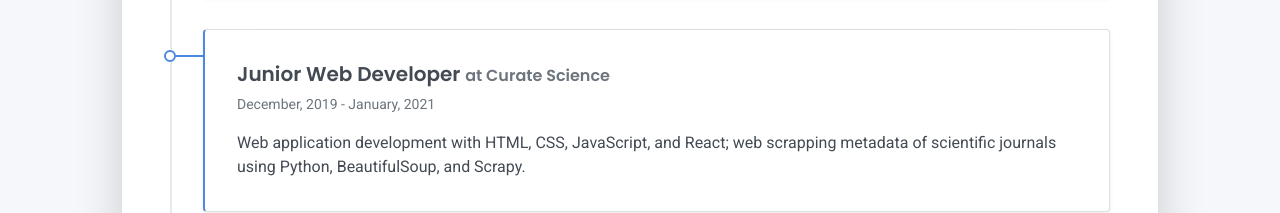
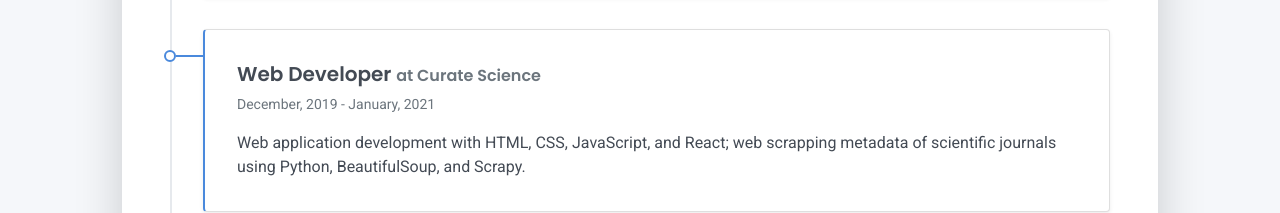
Before and after one commit to dominik-lenda/resume-azure-acg-challenge, a plain HTML site: page frontend/index.html in a window 1280 px wide. Shown: the part 1488-1701 px from the top of the page. Drawn offline with Linux system fonts and the light colour scheme; no server answers.

Commit message:
change text

```diff
--- a/frontend/index.html
+++ b/frontend/index.html
@@ -166,7 +166,7 @@
       </div>
       <div class="timeline-card timeline-card-primary card shadow-sm">
         <div class="card-body">
-          <div class="h5 mb-1">Junior Web Developer <span class="text-muted h6">at Curate Science</span></div>
+          <div class="h5 mb-1">Web Developer <span class="text-muted h6">at Curate Science</span></div>
           <div class="text-muted text-small mb-2">December, 2019 - January, 2021</div>
           <div>Web application development with HTML, CSS, JavaScript, and React; web scrapping metadata of scientific journals using Python, BeautifulSoup, and Scrapy. </div>
         </div>
```
